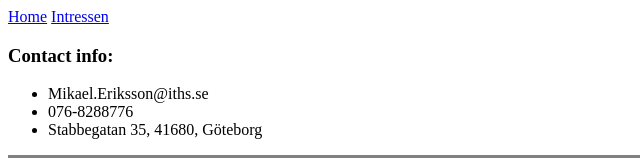
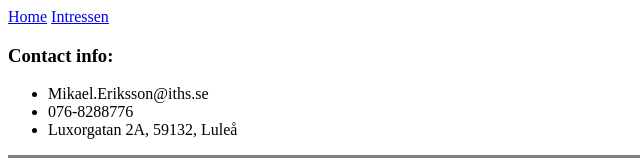
Before and after one commit to IamFrampt/Hemsida2.0, a plain HTML site: page Contact.html in a window 1280 px wide. Shown: the top 163 px of the page, 0-640 px from the left. Drawn offline with Linux system fonts and the light colour scheme.

Commit message:
Update Contact.html

```diff
--- a/Contact.html
+++ b/Contact.html
@@ -18,7 +18,7 @@
     <ul>
         <li>Mikael.Eriksson@iths.se</li>
         <li>076-8288776</li>
-        <li>Stabbegatan 35, 41680, Göteborg</li>
+        <li>Luxorgatan 2A, 59132, Luleå</li>
     </ul>
 
 <hr size =3 noshade>
```
